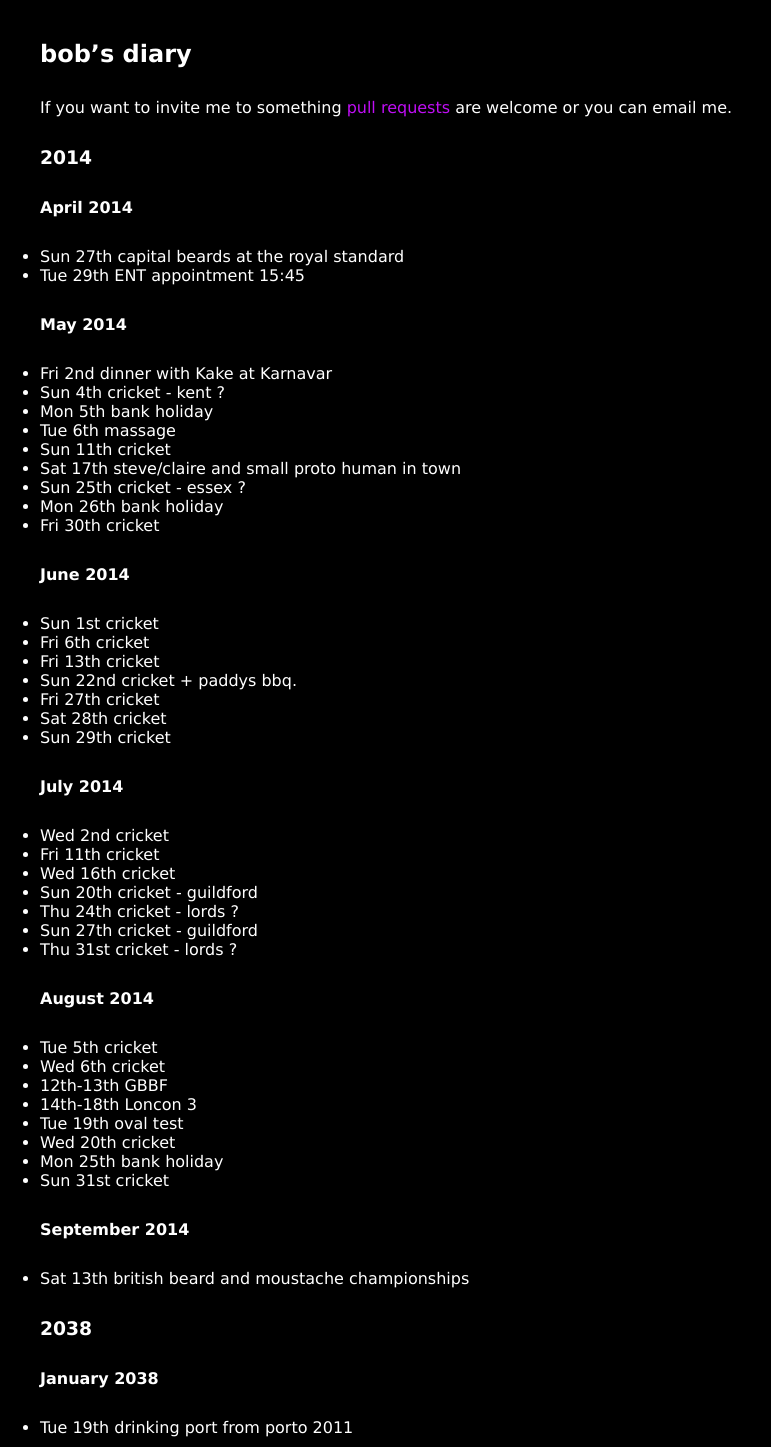
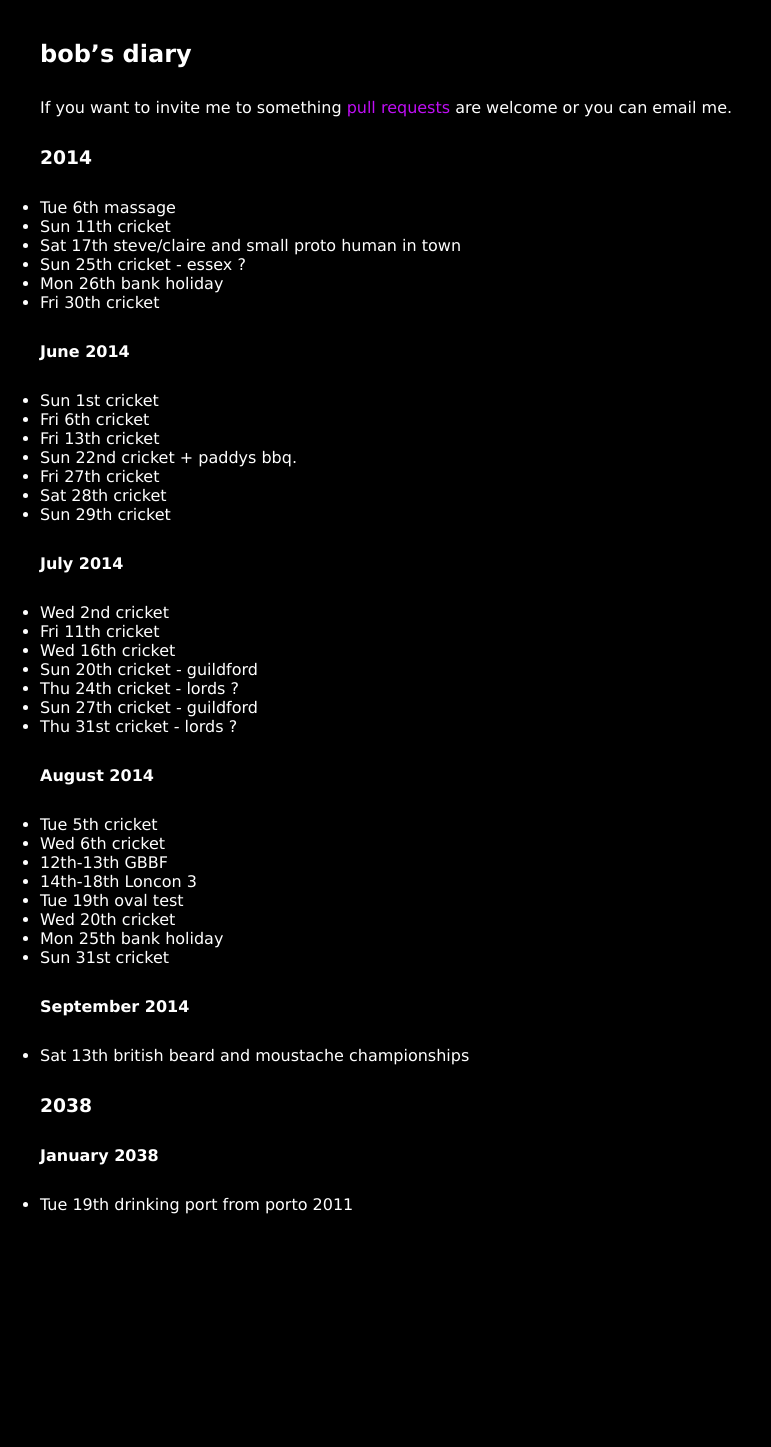
Before and after one commit to rjw1/randomness.org.uk, a Jekyll site: the page built from diary/index.md, in a window 1280 px wide. Shown: the whole page, without its empty margins (0-771 px from the left). Built offline with Jekyll 4.4.1, drawn with Linux system fonts in a browser that asks for light colours; Markdown is read by kramdown in place of the engine named in the settings; after the commit the page ends 1224 px from its top, so only the background shows below that.

Commit message:
Time moves on. things happen.
Somethings are no longer significant.

```diff
--- a/diary/index.md
+++ b/diary/index.md
@@ -9,16 +9,6 @@ are welcome or you can email me.
 
 ### 2014 ###
 
-#### April 2014 ####
-
-* Sun 27th capital beards at the royal standard
-* Tue 29th ENT appointment 15:45
-
-#### May 2014 ####
-
-* Fri 2nd dinner with Kake at Karnavar
-* Sun 4th cricket - kent ?
-* Mon 5th bank holiday
 * Tue 6th massage
 * Sun 11th cricket
 * Sat 17th steve/claire and small proto human in town
```
